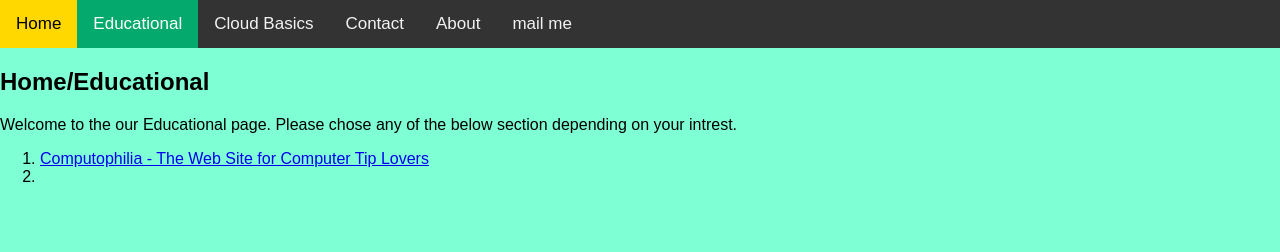
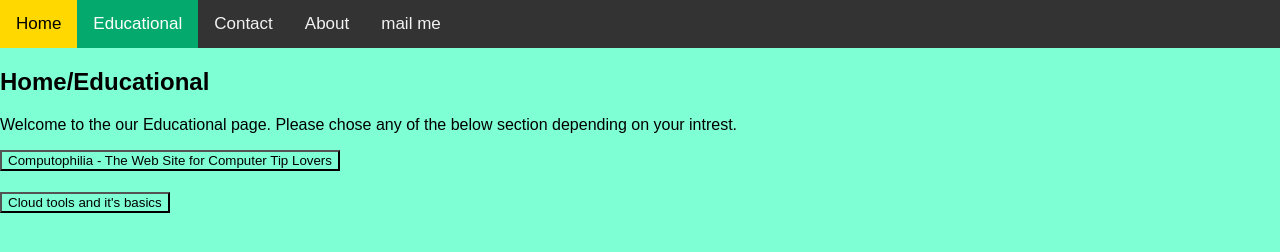
Before and after one commit to Abhicpj/Siksha-lrn, a plain HTML site: page html/Educational.html in a window 1280 px wide. Drawn offline with Linux system fonts and the light colour scheme.

Commit message:
Education

```diff
--- a/html/Educational.html
+++ b/html/Educational.html
@@ -18,7 +18,6 @@
         <div class="topnav">
             <a href="../home.html">Home</a>
             <a class="active" href="#Educational.html">Educational</a>
-            <a href="Technical/Cloud.html">Cloud Basics</a>
             <a href="#contact">Contact</a>
             <a href="#about">About</a>
             <a href="mailto:abhishekcpj@example.com">mail me</a>
@@ -30,11 +29,15 @@
             <br />
         </p>
 
-    <ol>
 
-        <li> <a href="Technical/Computophilia.html"> Computophilia - The Web Site for Computer Tip Lovers</a> </li>
-        <li> <a>    </a></li>
-    </ol>
+        <button style="block-size:100px 200px ;background-color:aquamarine " onclick="location.href='Technical/Computophilia.html'"> Computophilia - The Web Site for Computer Tip Lovers</a> </button>
+
+    <h1></h1>
+    <button style="block-size: stretch; background-color: aquamarine" onclick="location.href='Technical/Cloud.html'"> Cloud tools and it's basics</a></button>
+
+
+
+
 
 
 
```
